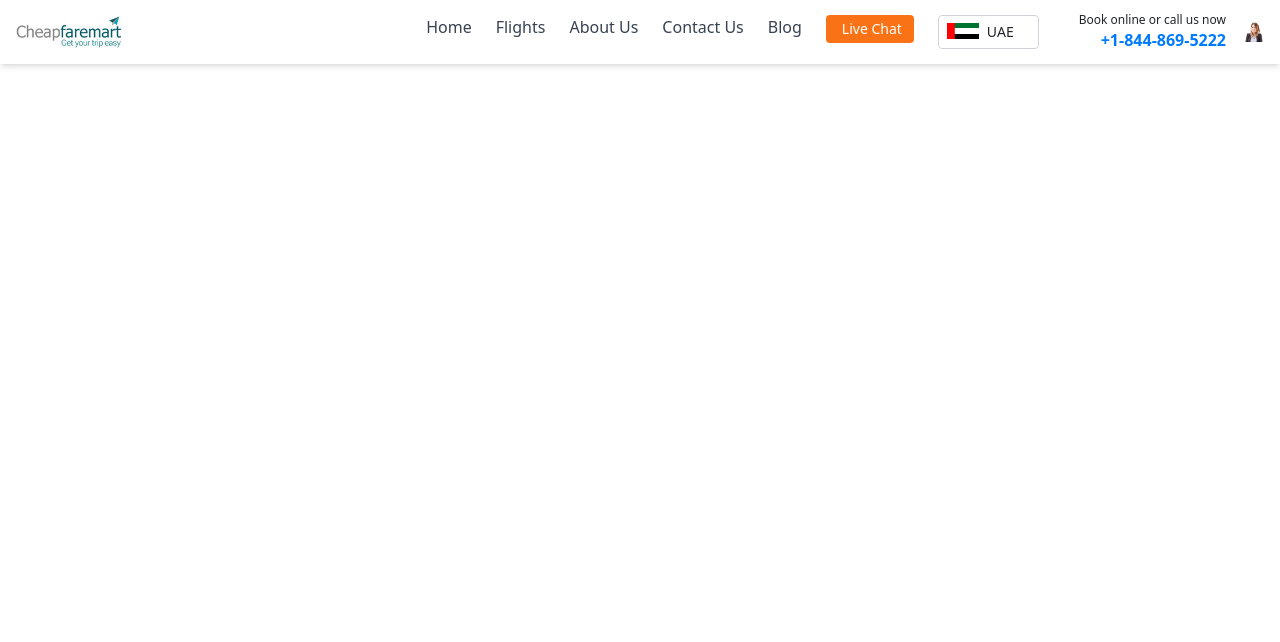
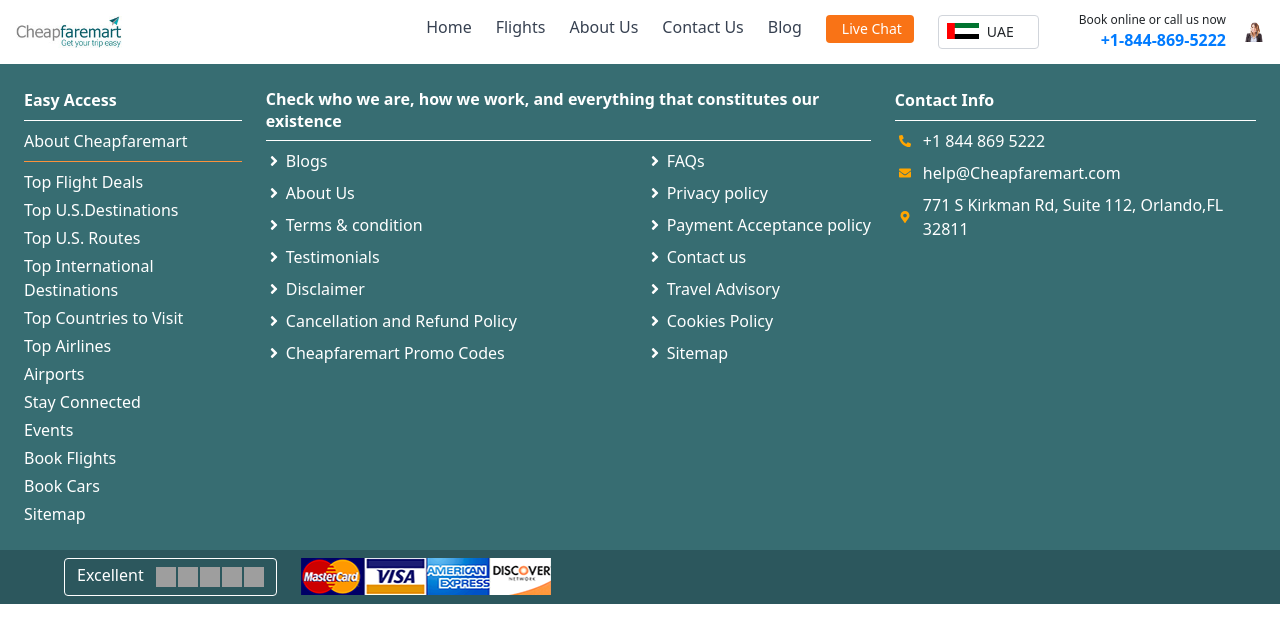
Before and after one commit to Mahendra21512051/cheapfaremart, a React (Vite) app in the folder Car-app/: page / in a window 1280 px wide. Shown: the top 642 px of the page. Built offline with nearby package versions, Linux system fonts and the light colour scheme; grey boxes are pictures that could not be loaded.

Commit message:
Update App.jsx

```diff
--- a/Car-app/src/App.jsx
+++ b/Car-app/src/App.jsx
@@ -1,3 +1,4 @@
+import Footer from './component/Footer';
 import Header from './component/Header';
 import React from 'react';
 
@@ -5,6 +6,7 @@ function App() {
   return (
     <>
       <Header/>
+      <Footer/>
     </>
   )
 }
```
